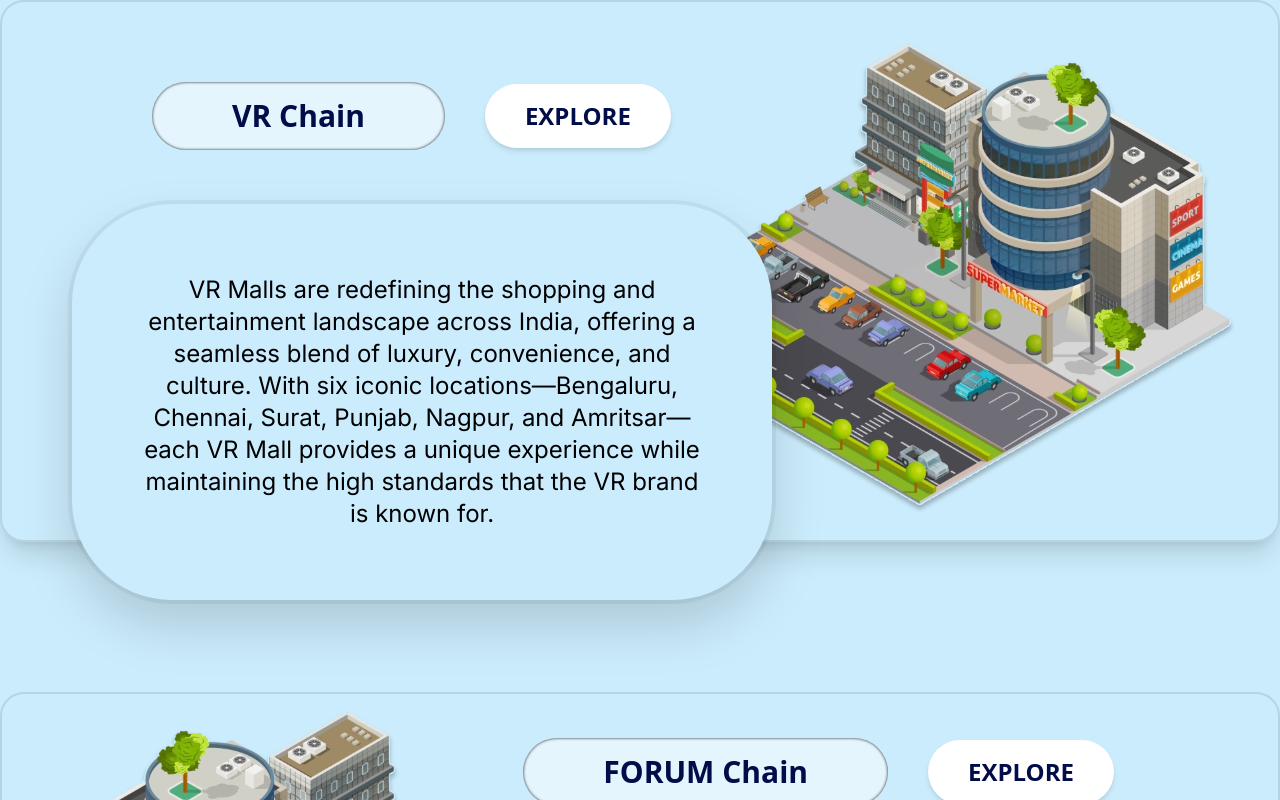
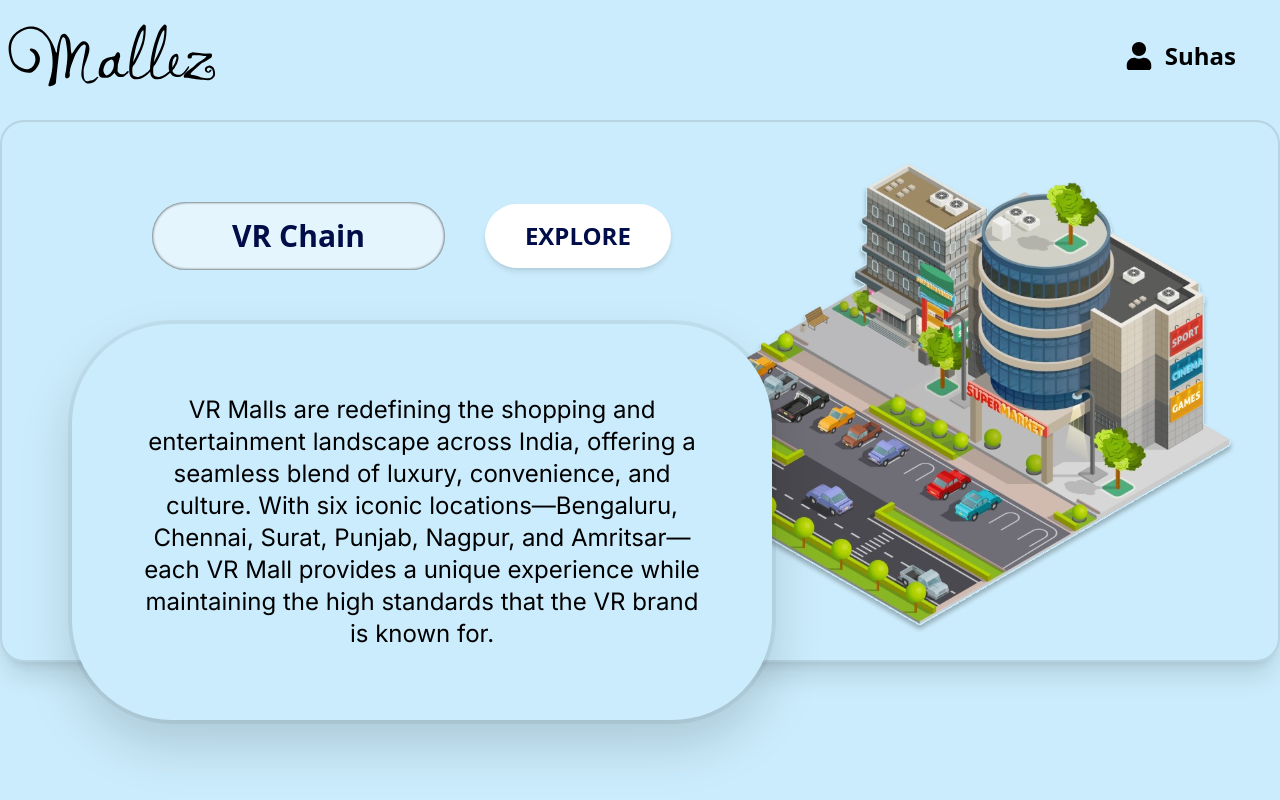
Before and after one commit to SuhasLingam/mallEz, a React (Vite) app: page /malls in a window 1280 px wide. Shown: the top 800 px of the page. Built offline with nearby package versions, Linux system fonts and the light colour scheme; a web font is replaced by a local one.

Commit message:
Updated MallsNavbar

```diff
--- /dev/null
+++ b/src/components/MallsNavbar.jsx
@@ -0,0 +1,30 @@
+import React, { useState } from "react";
+import mallEz from "../assets/Mallez.svg";
+import { useNavigate } from "react-router-dom";
+import { FaUser } from "react-icons/fa";
+
+const MallsNavbar = () => {
+  const navigate = useNavigate();
+  const handleLogo = () => {
+    navigate("/");
+  };
+
+  return (
+    <header className="md:absolute md:z-20 md:flex md:flex-row w-full py-4 bg-transparent cursor-pointer">
+      <div className=" md:flex-1 md:justify-between flex items-center justify-between">
+        <img
+          onClick={handleLogo}
+          src={mallEz}
+          alt="MallEz Logo"
+          className="md:w-auto md:mr-4 w-32 p-2"
+        />
+        <div className="md:space-x-3 md:justify-center md:items-center flex items-center space-x-2">
+          <FaUser size={28} />
+          <span className="md:font-semibold md:pr-11 md:mt-0 md:text-2xl flex items-center justify-center pr-4 text-lg font-semibold">Suhas</span>
+        </div>
+      </div>
+    </header>
+  );
+};
+
+export default MallsNavbar;
--- a/src/pages/malls.jsx
+++ b/src/pages/malls.jsx
@@ -2,7 +2,9 @@
 import MallOffers from "../components/mallOffers";
 import MallOffersRev from "../components/mallsOfferRev";
 import Footer from "../components/footer";
-import mallVector from "../assets/mallVector.svg";  // Assuming you use the same image for both
+import mallVector from "../assets/mallVector.svg";
+import MallsNavbar from "../components/MallsNavbar";
+
 
 const malls = () => {
   // Dynamic data for the components
@@ -36,7 +38,10 @@
   ];
 
   return (
-    <div className="bg-mainBackgroundColor h-max  w-screen">
+    <div className="bg-mainBackgroundColor h-max w-full">
+      <div className="md:pb-[120px]">
+        <MallsNavbar />
+      </div>
       {content.map(({ Component, title, description, image, buttonText }, index) => (
         <div key={index}>
           <Component
```
